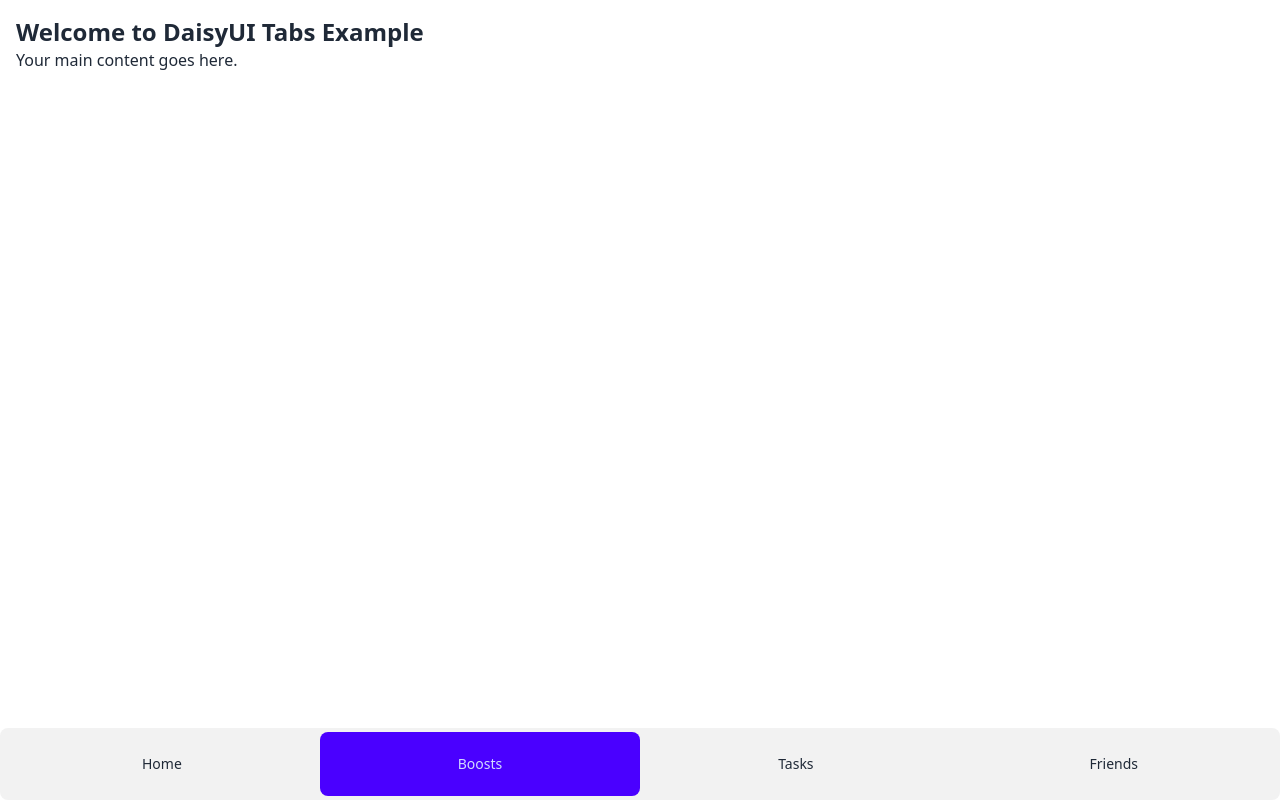
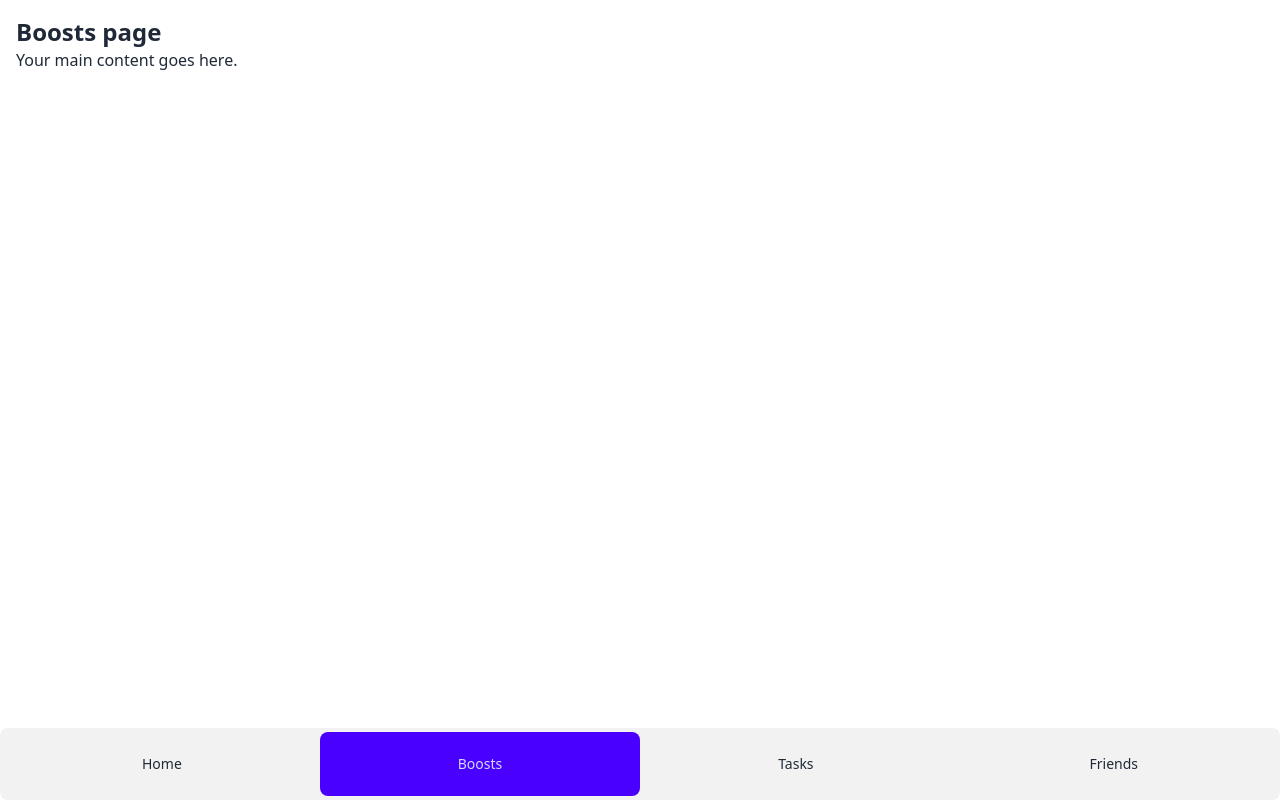
Before and after one commit to YYdev-fl/dgtl-miniapp, a Next.js app in the folder client/: page /boosts in a window 1280 px wide. Built offline with nearby package versions, Linux system fonts and the light colour scheme.

Commit message:
Changed text on the pages

```diff
--- a/client/pages/boosts.tsx
+++ b/client/pages/boosts.tsx
@@ -5,7 +5,7 @@ function index() {
     <div className="flex flex-col min-h-screen">
     {/* Main content */}
     <div className="flex-grow p-4">
-      <h1 className="text-2xl font-bold">Welcome to DaisyUI Tabs Example</h1>
+      <h1 className="text-2xl font-bold">Boosts page</h1>
       <p>Your main content goes here.</p>
     </div>
 
--- a/client/pages/friends.tsx
+++ b/client/pages/friends.tsx
@@ -5,7 +5,7 @@ function index() {
     <div className="flex flex-col min-h-screen">
     {/* Main content */}
     <div className="flex-grow p-4">
-      <h1 className="text-2xl font-bold">Welcome to DaisyUI Tabs Example</h1>
+      <h1 className="text-2xl font-bold">Friends page</h1>
       <p>Your main content goes here.</p>
     </div>
 
--- a/client/pages/index.tsx
+++ b/client/pages/index.tsx
@@ -5,7 +5,7 @@ function index() {
     <div className="flex flex-col min-h-screen">
     {/* Main content */}
     <div className="flex-grow p-4">
-      <h1 className="text-2xl font-bold">Welcome to DaisyUI Tabs Example</h1>
+      <h1 className="text-2xl font-bold">Home page</h1>
       <p>Your main content goes here.</p>
     </div>
 
--- a/client/pages/tasks.tsx
+++ b/client/pages/tasks.tsx
@@ -5,7 +5,7 @@ function index() {
     <div className="flex flex-col min-h-screen">
     {/* Main content */}
     <div className="flex-grow p-4">
-      <h1 className="text-2xl font-bold">Welcome to DaisyUI Tabs Example</h1>
+      <h1 className="text-2xl font-bold">Tasks page</h1>
       <p>Your main content goes here.</p>
     </div>
 
```
